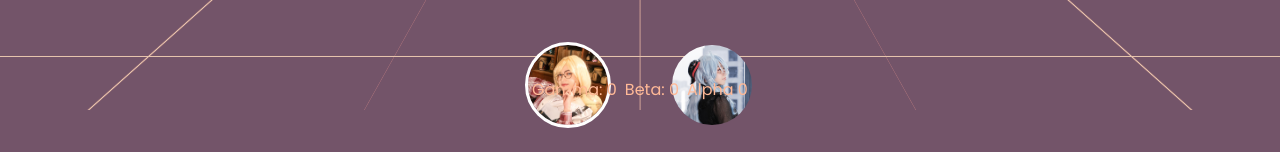
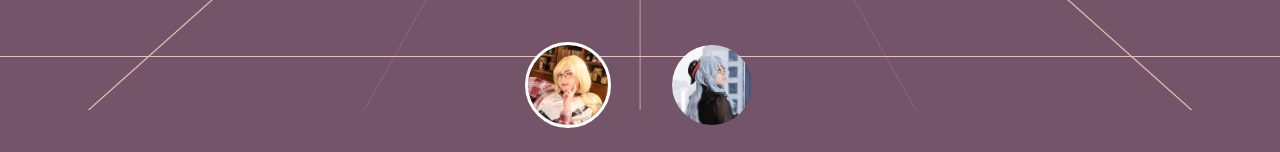
Before and after one commit to iequivocality/ambicoscard, a React (Vite) app: page / in a window 1280 px wide. Shown: the part 690-842 px from the top of the page. Built offline with nearby package versions, Linux system fonts and the light colour scheme.

Commit message:
temp remove debug mode

```diff
--- a/src/App.tsx
+++ b/src/App.tsx
@@ -11,6 +11,7 @@ import { useOrientation } from "./hooks";
 function App() {
   const [card, setCard] = useState("amelia");
   const { orientation } = useOrientation();
+  const debugMode = false;
 
   const previous = () => {
     setCard(card === "amelia" ? "ganyu" : "amelia");
@@ -120,11 +121,11 @@ function App() {
             </a>
           </div>
         </div>
-        <div className="debug">
+        {debugMode && (<div className="debug">
           <div>Gamma: {orientation.relative.gamma}</div>
           <div>Beta: {orientation.relative.beta}</div>
           <div>Alpha {orientation.relative.alpha}</div>
-        </div>
+        </div>)}
       </aside>
     </>
   );
```
